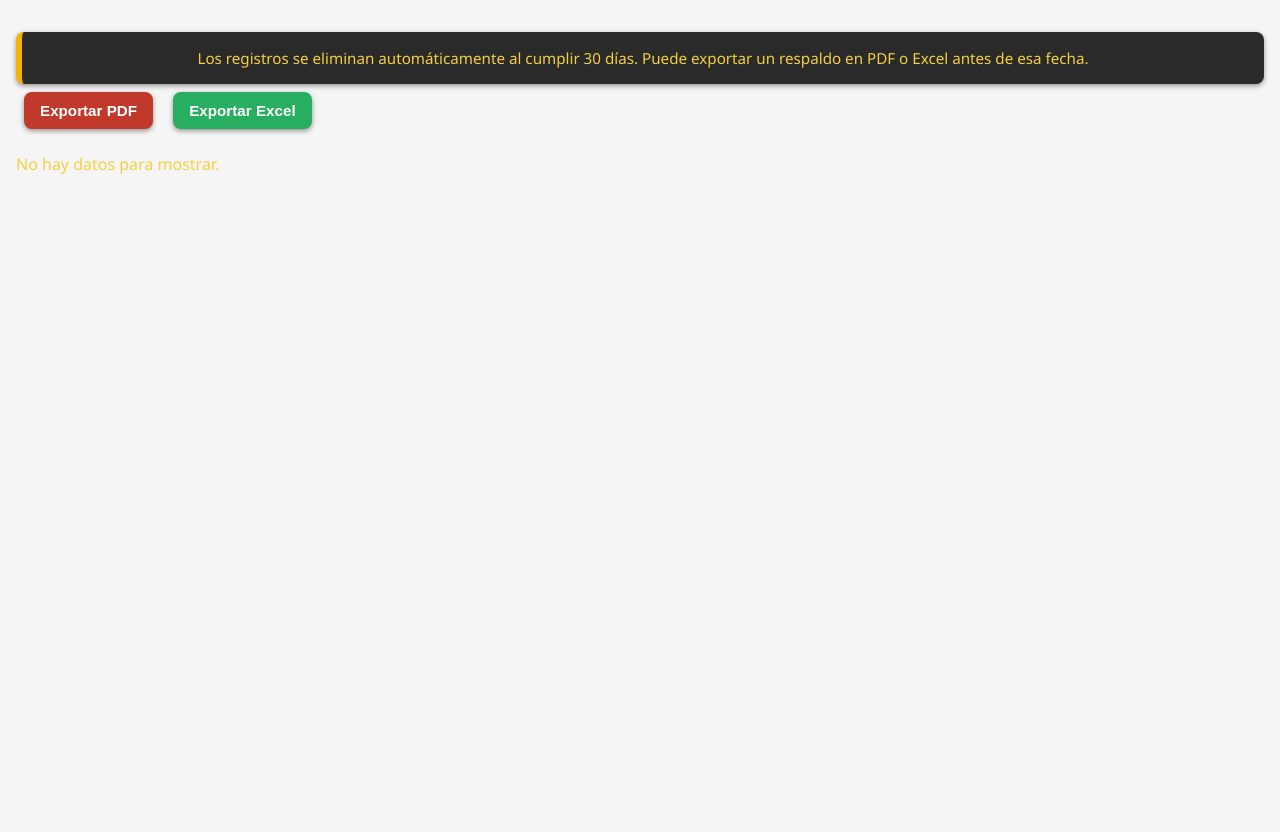
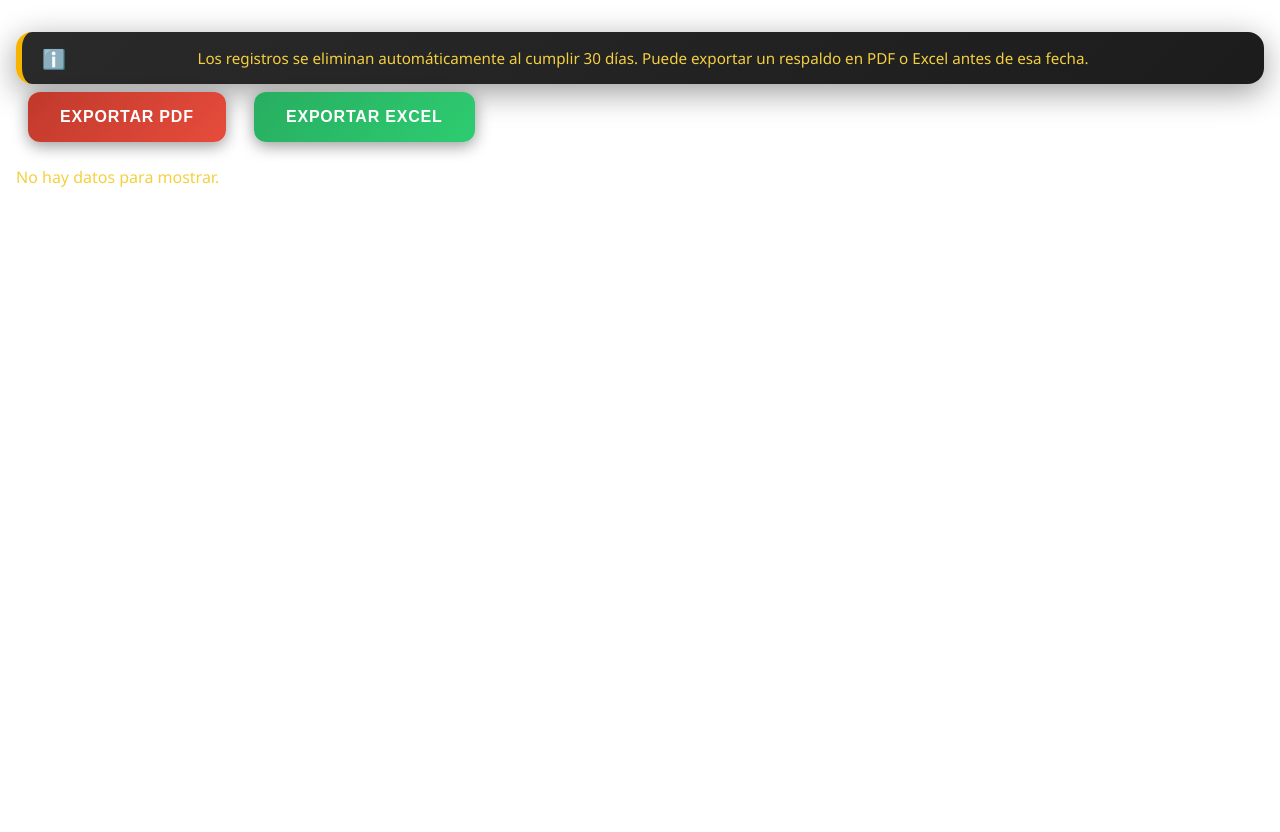
Before and after one commit to ChristianPC12/CRM_INTEGRADOR1, a PHP site: page /CRM_INT/view/BitacoraView.php in a window 1280 px wide. Before the commit the page ends 174 px from the top, so only its background shows below. Run offline with PHP 8.4, Linux system fonts and the light colour scheme; data that the repository does not hold is empty; some libraries are stand-ins or nearby versions.

Commit message:
mejoras al css

```diff
--- a/public/css/Bitacora.css
+++ b/public/css/Bitacora.css
@@ -8,66 +8,155 @@
 }
 
 body {
-  background-color: #f5f5f5;
+  background: #ffffff !important;
   font-family: 'Segoe UI', sans-serif;
   padding: 1rem;
   margin: 0;
   color: var(--amarillo-texto);
+  position: relative;
+  min-height: 100vh;
+  overflow-x: hidden;
 }
 
-/* Contenedor centrado */
+/* Contenedor centrado - Modernizado */
 .contenedor-bitacora {
-  max-width: 1000px;
-  margin: 0 auto;
-  padding: 2rem;
+  max-width: 1200px;
+  margin: 40px auto;
+  padding: 48px;
+  background: rgba(255, 255, 255, 0.95);
+  box-shadow: 0 8px 32px rgba(0, 0, 0, 0.15);
+  border-radius: 24px;
+  border: 1px solid rgba(244, 180, 0, 0.1);
+  position: relative;
+  overflow: hidden;
+  backdrop-filter: blur(10px);
+  transition: all 0.3s ease;
 }
 
-/* 🔸 Título */
+.contenedor-bitacora::before {
+  content: "";
+  position: absolute;
+  top: 0;
+  left: 0;
+  width: 100%;
+  height: 6px;
+  background: linear-gradient(90deg, var(--amarillo) 0%, #ffd700 50%, #ffed4e 100%);
+  z-index: 1;
+}
+
+.contenedor-bitacora:hover {
+  transform: translateY(-4px);
+  box-shadow: 0 16px 48px rgba(0, 0, 0, 0.2);
+}
+
+/* 🔸 Título - Modernizado */
 h2 {
   text-align: center;
   color: var(--amarillo);
   font-size: 2rem;
   margin-bottom: 0.5rem;
+  text-transform: uppercase;
+  letter-spacing: 1px;
+  position: relative;
+  padding-bottom: 16px;
+  text-shadow: 2px 2px 4px rgba(0, 0, 0, 0.3);
 }
 
-/* 🔸 Alerta */
+h2::after {
+  content: "";
+  position: absolute;
+  bottom: 0;
+  left: 50%;
+  transform: translateX(-50%);
+  width: 80px;
+  height: 4px;
+  background: linear-gradient(90deg, var(--amarillo), #ffd700);
+  border-radius: 2px;
+}
+
+/* 🔸 Alerta - Modernizada */
 .alert {
-  background: #2a2a2a;
+  background: linear-gradient(135deg, #2a2a2a 0%, #1c1c1c 100%);
   padding: 1rem 1.5rem;
-  border-radius: 8px;
+  border-radius: 16px;
   border-left: 6px solid var(--amarillo);
   margin-top: 1rem;
   font-size: 0.95rem;
   color: var(--amarillo-texto);
-  box-shadow: 0 2px 5px var(--sombra);
+  box-shadow: 0 8px 32px var(--sombra);
   text-align: center;
+  position: relative;
+  overflow: hidden;
+  transition: all 0.3s ease;
 }
 
-/* 🔸 Botones */
+.alert::before {
+  content: "ℹ️";
+  position: absolute;
+  left: 20px;
+  top: 50%;
+  transform: translateY(-50%);
+  font-size: 1.2rem;
+}
+
+.alert:hover {
+  transform: translateY(-2px);
+  box-shadow: 0 16px 48px rgba(0, 0, 0, 0.6);
+}
+
+/* 🔸 Botones - Modernizados */
 .btn {
-  padding: 10px 16px;
-  font-size: 0.95rem;
-  font-weight: 600;
+  padding: 16px 32px;
+  font-size: 1rem;
+  font-weight: 700;
   border: none;
-  border-radius: 8px;
-  margin: 0.5rem 0.5rem;
+  border-radius: 12px;
+  margin: 8px 12px;
   cursor: pointer;
-  transition: background 0.3s ease, transform 0.2s ease;
-  box-shadow: 0 2px 5px var(--sombra);
+  transition: all 0.3s ease;
+  box-shadow: 0 4px 16px var(--sombra);
+  text-transform: uppercase;
+  letter-spacing: 0.8px;
+  position: relative;
+  overflow: hidden;
+}
+
+.btn::before {
+  content: "";
+  position: absolute;
+  top: 0;
+  left: -100%;
+  width: 100%;
+  height: 100%;
+  background: linear-gradient(90deg, transparent, rgba(255, 255, 255, 0.2), transparent);
+  transition: left 0.5s ease;
+}
+
+.btn:hover::before {
+  left: 100%;
 }
 
 .btn:hover {
-  transform: scale(1.03);
+  transform: translateY(-3px);
+  box-shadow: 0 8px 24px var(--sombra);
 }
 
 .btn-pdf {
-  background-color: #c0392b;
+  background: linear-gradient(135deg, #c0392b, #e74c3c);
   color: white;
 }
 
+.btn-pdf:hover {
+  background: linear-gradient(135deg, #a93226, #c0392b);
+}
+
 .btn-excel {
-  background-color: #27ae60;
+  background: linear-gradient(135deg, #27ae60, #2ecc71);
   color: white;
+}
+
+.btn-excel:hover {
+  background: linear-gradient(135deg, #229954, #27ae60);
 }
 
 /* 🔸 Tabla */
@@ -132,3 +221,19 @@ tr:hover {
     padding: 6px;
   }
 }
+
+/* === OVERRIDE ESPECÍFICO PARA BITÁCORA === */
+/* Forzar fondo blanco en la página de bitácora */
+body[class*="bitacora"],
+body[data-page="bitacora"],
+.bitacora-page,
+.bitacora body,
+body {
+  background: #ffffff !important;
+  background-color: #ffffff !important;
+}
+
+html {
+  background: #ffffff !important;
+  background-color: #ffffff !important;
+}
```
